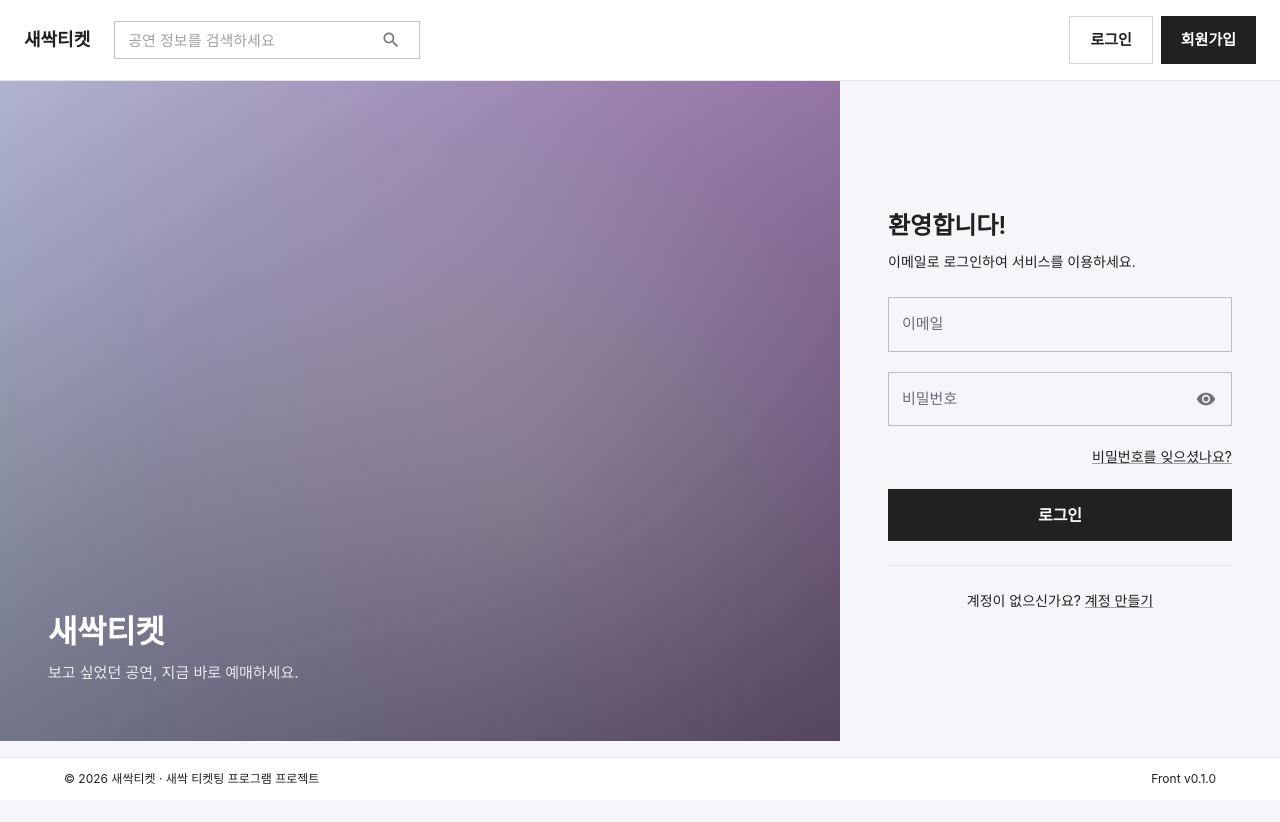
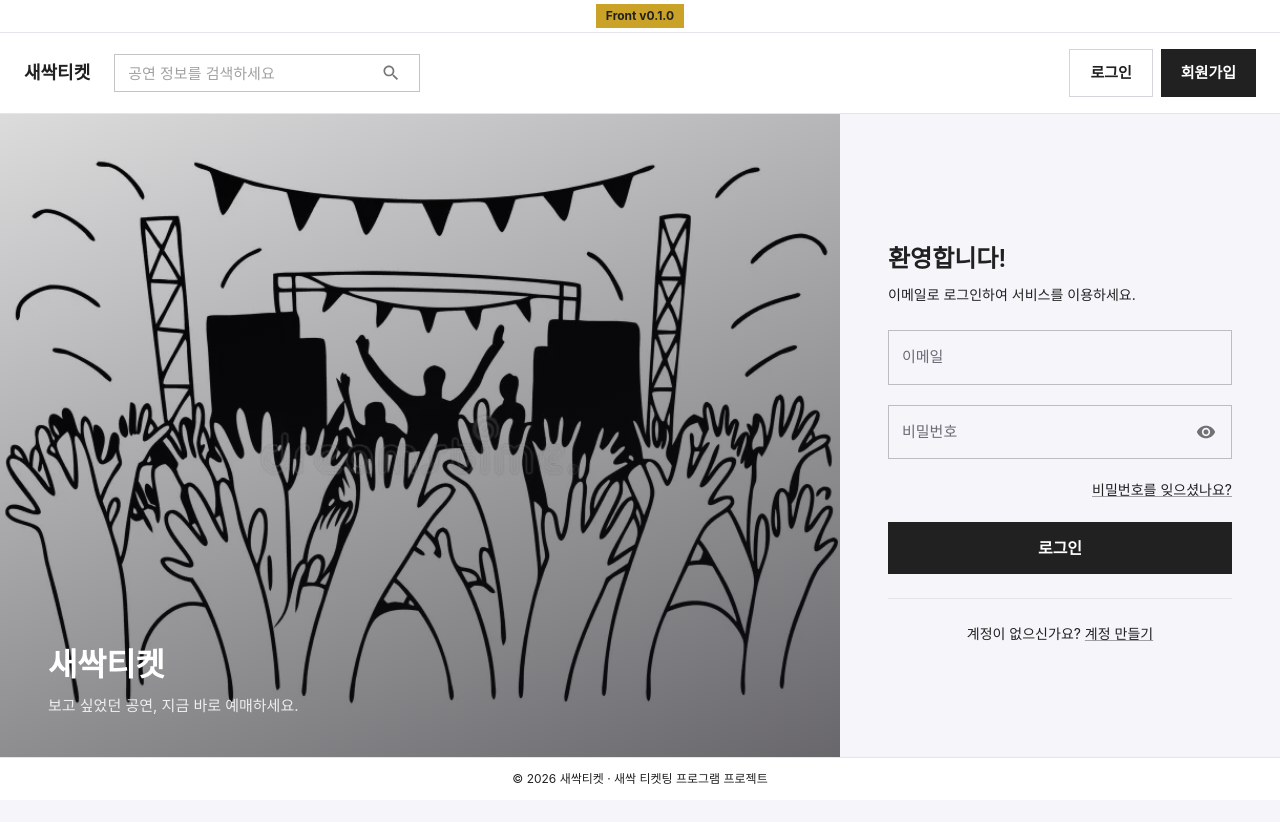
Before and after one commit to juyeoon/sesac-ticket, a React (Vite) app in the folder web/frontend/: page /login in a window 1280 px wide. Shown: the top 822 px of the page. Before the commit the page ends 800 px from the top, so only its background shows below. Built offline with nearby package versions, Linux system fonts and the light colour scheme; no server answers; a web font is replaced by a local one.

Commit message:
fix: distinguish seat status colors, move system badge to header, fix seat-select action bar clipping, animate share-copy feedback, wire real favicon/login image

```diff
--- a/web/frontend/index.html
+++ b/web/frontend/index.html
@@ -2,7 +2,7 @@
 <html lang="ko">
   <head>
     <meta charset="UTF-8" />
-    <link rel="icon" type="image/svg+xml" href="/favicon.svg" />
+    <link rel="icon" type="image/x-icon" href="/favicon.ico" />
     <meta name="viewport" content="width=device-width, initial-scale=1.0" />
     <link
       rel="stylesheet"
--- a/web/frontend/src/components/auth/AuthCard.tsx
+++ b/web/frontend/src/components/auth/AuthCard.tsx
@@ -1,6 +1,5 @@
 import { Box, Stack, Typography } from '@mui/material'
 import type { ReactNode } from 'react'
-import { PlaceholderImage } from '../common/PlaceholderImage'
 
 interface AuthCardProps {
   title: string
@@ -18,7 +17,12 @@ export function AuthCard({ title, description, children, footer }: AuthCardProps
   return (
     <Box sx={{ minHeight: 'calc(100dvh - 140px)', display: 'flex' }}>
       <Box sx={{ display: { xs: 'none', md: 'block' }, position: 'relative', flex: 1 }}>
-        <PlaceholderImage seed="auth-hero" fill />
+        <Box
+          component="img"
+          src="/login-image.webp"
+          alt=""
+          sx={{ position: 'absolute', inset: 0, width: '100%', height: '100%', objectFit: 'cover' }}
+        />
         <Box
           sx={{
             position: 'absolute',
--- a/web/frontend/src/components/layout/RootLayout.tsx
+++ b/web/frontend/src/components/layout/RootLayout.tsx
@@ -69,6 +69,9 @@ export function RootLayout() {
   return (
     <Box sx={{ minHeight: '100dvh', display: 'flex', flexDirection: 'column' }}>
       <AppBar position="sticky">
+        <Box sx={{ display: 'flex', justifyContent: 'center', py: 0.5, borderBottom: 1, borderColor: 'divider' }}>
+          <SystemInfoBadge />
+        </Box>
         <Toolbar sx={{ gap: { xs: 1, sm: 3 }, minHeight: 80, '@media (min-width: 600px)': { minHeight: 80 } }}>
           <Typography
             component={RouterLink}
@@ -116,7 +119,7 @@ export function RootLayout() {
         </Toolbar>
       </AppBar>
 
-      <Box component="main" sx={{ flex: 1, pb: { xs: 10, sm: 7 } }}>
+      <Box component="main" sx={{ flex: 1, pb: 7 }}>
         <Outlet />
       </Box>
 
@@ -134,14 +137,10 @@ export function RootLayout() {
           zIndex: (theme) => theme.zIndex.appBar,
         }}
       >
-        <Container
-          maxWidth="lg"
-          sx={{ display: 'flex', flexDirection: { xs: 'column', sm: 'row' }, gap: 0.5, justifyContent: 'space-between' }}
-        >
+        <Container maxWidth="lg" sx={{ display: 'flex', justifyContent: 'center' }}>
           <Typography variant="caption" color="text.secondary">
             © 2026 새싹티켓 · 새싹 티켓팅 프로그램 프로젝트
           </Typography>
-          <SystemInfoBadge />
         </Container>
       </Box>
     </Box>
--- a/web/frontend/src/components/layout/SystemInfoBadge.tsx
+++ b/web/frontend/src/components/layout/SystemInfoBadge.tsx
@@ -1,13 +1,24 @@
 import { useQuery } from '@tanstack/react-query'
-import { Typography } from '@mui/material'
+import { Box, Typography } from '@mui/material'
 import { systemApi } from '../../pages/system/systemApi'
+import { accent, neutral } from '../../theme/tokens'
 
-/** 제출 필수조건: Front/Server version, 서버 IP·서버명을 화면에 노출. */
+/** 제출 필수조건: Front/Server version, 서버 IP·서버명을 화면에 노출. 눈에 잘 띄도록 헤더에 배지 형태로 표시. */
 export function SystemInfoBadge() {
   const { data } = useQuery({ queryKey: ['system-version'], queryFn: systemApi.version })
 
   return (
-    <Typography variant="caption" color="text.secondary">
+    <Box
+      sx={{
+        display: 'inline-flex',
+        alignItems: 'center',
+        px: 1.25,
+        py: 0.375,
+        bgcolor: accent.yellowMain,
+        maxWidth: '100%',
+      }}
+    >
+      <Typography variant="caption" sx={{ color: neutral.eerieBlack, fontWeight: 700 }}>
         Front v{__APP_VERSION__}
         {data && (
           <>
@@ -17,5 +28,6 @@ export function SystemInfoBadge() {
           </>
         )}
       </Typography>
+    </Box>
   )
 }
--- a/web/frontend/src/components/performances/ShareDialog.tsx
+++ b/web/frontend/src/components/performances/ShareDialog.tsx
@@ -1,5 +1,8 @@
+import { useState } from 'react'
 import { Button, Dialog, DialogActions, DialogContent, DialogTitle, IconButton, Typography } from '@mui/material'
 import CloseIcon from '@mui/icons-material/Close'
+import ContentCopyIcon from '@mui/icons-material/ContentCopy'
+import CheckIcon from '@mui/icons-material/Check'
 
 interface ShareDialogProps {
   open: boolean
@@ -17,28 +20,49 @@ async function copyToClipboard(text: string) {
 }
 
 export function ShareDialog({ open, onClose, shareUrl }: ShareDialogProps) {
+  const [copied, setCopied] = useState(false)
+
+  const handleClose = () => {
+    setCopied(false)
+    onClose()
+  }
+
+  const handleCopy = async () => {
+    if (!shareUrl) return
+    if (await copyToClipboard(shareUrl)) {
+      setCopied(true)
+      setTimeout(() => setCopied(false), 1800)
+    }
+  }
+
   return (
-    <Dialog open={open} onClose={onClose} maxWidth="xs" fullWidth>
+    <Dialog open={open} onClose={handleClose} maxWidth="xs" fullWidth>
       <DialogTitle sx={{ display: 'flex', alignItems: 'center', justifyContent: 'space-between' }}>
         공유하기
-        <IconButton onClick={onClose} size="small">
+        <IconButton onClick={handleClose} size="small">
           <CloseIcon fontSize="small" />
         </IconButton>
       </DialogTitle>
       <DialogContent>
-        <Typography variant="body2" color="text.secondary" sx={{ mb: 1 }}>
-          링크가 복사되었습니다.
-        </Typography>
-        <Typography
-          variant="body2"
-          sx={{ p: 1.5, bgcolor: 'grey.50', borderRadius: 2, wordBreak: 'break-all' }}
-        >
+        <Typography variant="body2" sx={{ p: 1.5, bgcolor: 'grey.50', wordBreak: 'break-all' }}>
           {shareUrl}
         </Typography>
       </DialogContent>
       <DialogActions sx={{ px: 3, pb: 3 }}>
-        <Button variant="contained" fullWidth onClick={() => shareUrl && copyToClipboard(shareUrl)}>
-          링크 복사
+        <Button
+          variant="contained"
+          fullWidth
+          onClick={handleCopy}
+          startIcon={copied ? <CheckIcon /> : <ContentCopyIcon />}
+          sx={{
+            transition: 'background-color 0.2s ease',
+            ...(copied && {
+              bgcolor: 'success.main',
+              '&:hover': { bgcolor: 'success.main' },
+            }),
+          }}
+        >
+          {copied ? '복사 완료' : '링크 복사'}
         </Button>
       </DialogActions>
     </Dialog>
--- a/web/frontend/src/components/reservations/SeatGrid.tsx
+++ b/web/frontend/src/components/reservations/SeatGrid.tsx
@@ -23,7 +23,7 @@ interface SeatGridProps {
 
 // 좌석 수가 실제로 많을 수 있어(예: 45열) 셀을 작게 잡아야 가로 스크롤 없이 한 화면에 들어온다.
 const CELL = 18
-const GAP = 2
+const GAP = 4
 const LABEL_W = 18
 
 function seatStyle(status: SeatStatus, isSelected: boolean, gradeColor: GradeColor) {
--- a/web/frontend/src/pages/reservations/SeatSelectPage.tsx
+++ b/web/frontend/src/pages/reservations/SeatSelectPage.tsx
@@ -223,7 +223,7 @@ export default function SeatSelectPage() {
   }
 
   return (
-    <Container maxWidth="lg" sx={{ py: 5, pb: 16 }}>
+    <Container maxWidth="lg" sx={{ py: 5, pb: { xs: 26, sm: 20 } }}>
       <Stack direction="row" spacing={2} sx={{ alignItems: 'center', mb: 4 }}>
         <Box sx={{ width: 64, flexShrink: 0 }}>
           <PlaceholderImage seed={String(context.performanceId)} aspectRatio="1 / 1" />
@@ -261,7 +261,9 @@ export default function SeatSelectPage() {
           position: 'fixed',
           left: 0,
           right: 0,
-          bottom: 0,
+          // RootLayout의 전역 footer도 position:fixed, bottom:0이라 그 위에 겹쳐서 잘려 보이던
+          // 문제 수정 — footer 높이(RootLayout의 main pb와 동일한 56px)만큼 띄운다.
+          bottom: 56,
           borderRadius: 0,
           borderTop: 1,
           borderColor: 'divider',
--- a/web/frontend/src/theme/tokens.ts
+++ b/web/frontend/src/theme/tokens.ts
@@ -46,16 +46,18 @@ export const seat = {
   availableBorder: accent.blueSoft,
   selectedBg: neutral.eerieBlack,
   selectedText: neutral.white,
-  heldBg: neutral.gray50,
-  heldBorder: neutral.gray200,
-  heldText: neutral.gray400,
+  // HELD/RESERVED가 둘 다 옅은 회색(gray50/gray100)이라 구분이 안 된다는 피드백 —
+  // 명도 차이를 크게 벌려서(밝은 회색 vs 짙은 회색) 한눈에 구분되게 함.
+  heldBg: neutral.gray200,
+  heldBorder: neutral.gray300,
+  heldText: neutral.gray500,
   // PENDING_PAYMENT: 예매 접수됐지만 관리자 확정 전 — "입금대기중". HELD/RESERVED와
   // 구분되는 색이 필요해서 Vanilla(accent.yellowSoft)를 씀.
   pendingPaymentBg: accent.yellowSoft,
   pendingPaymentBorder: accent.yellowMain,
   pendingPaymentText: accent.yellowMain,
-  reservedBg: neutral.gray100,
-  reservedText: neutral.gray300,
+  reservedBg: neutral.gray500,
+  reservedText: neutral.white,
 } as const
 
 /** 2026-08-20: 그림자에 이어 radius도 "촌스럽다"는 피드백으로 전면 폐지 — 전부 각진 사각형(0)으로 통일. */
```
Also changed, not shown: web/frontend/public/login-image.webp (added), 3 other files (tests, documents, lock files or other folders). Lines whose indentation alone changed are shown as unchanged.
